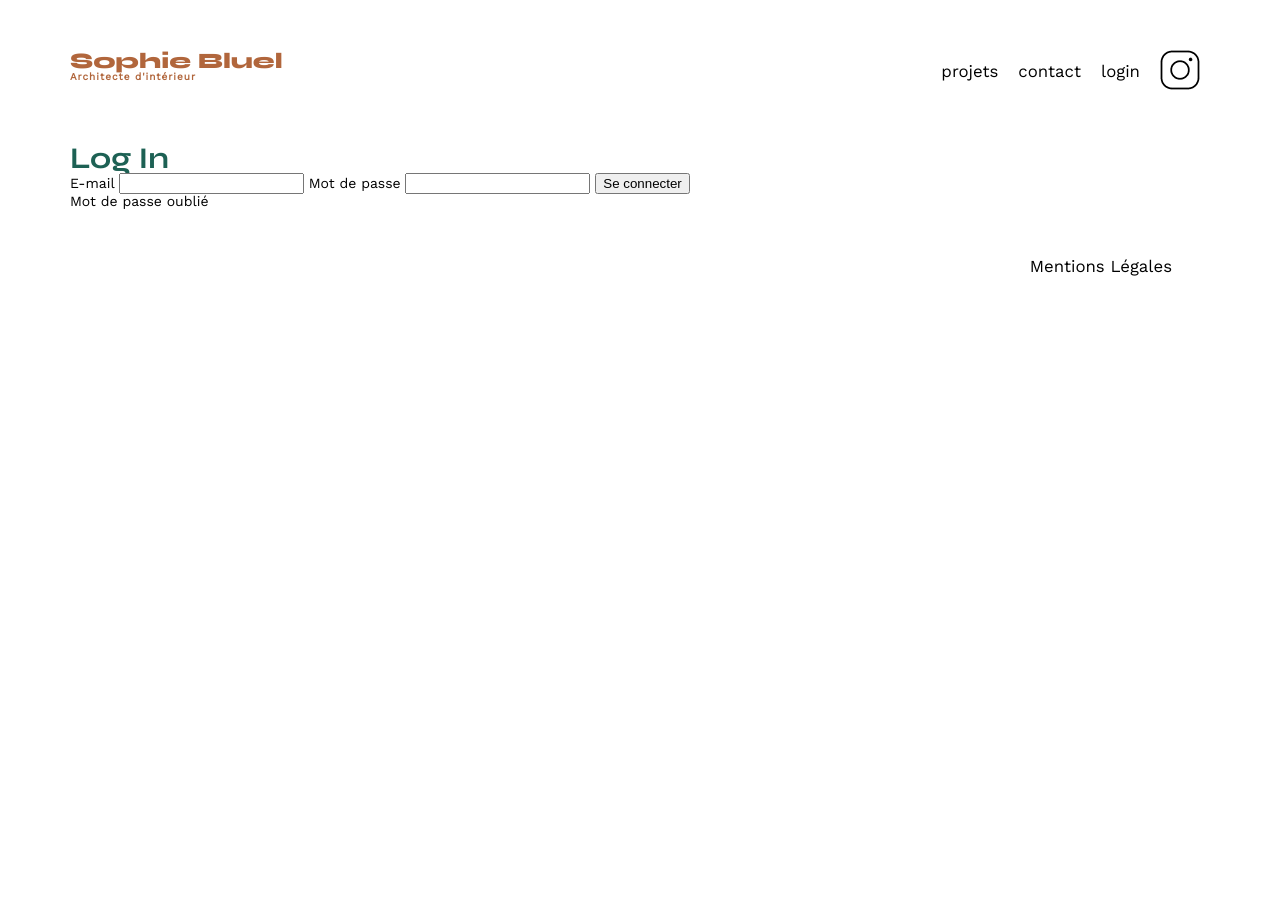
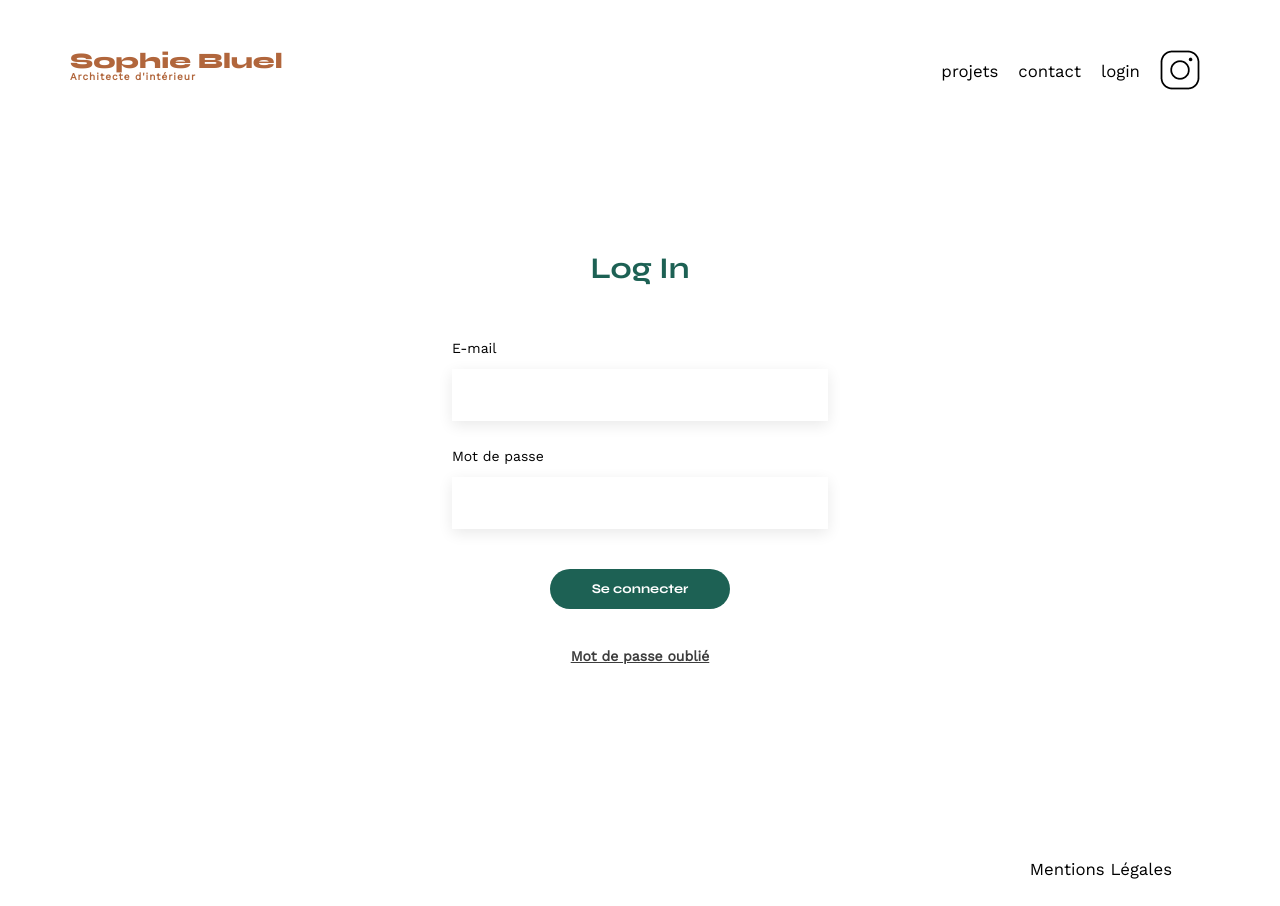
Before and after one commit to ImeneB7/Portfolio-Sophie-Bluel, a plain HTML site: page FrontEnd/login.html in a window 1280 px wide. Before the commit the page ends 800 px from the top, so only its background shows below. Drawn offline with nearby package versions, Linux system fonts and the light colour scheme.

Commit message:
récupération des données de connexion, mise en place du login logout

```diff
--- a/FrontEnd/assets/style.css
+++ b/FrontEnd/assets/style.css
@@ -215,3 +215,70 @@ footer nav ul {
 	justify-content: flex-end;
 	margin: 2em
 }
+
+/** STYLE CSS POUR LA PAGE LOG IN**/
+
+
+
+#login {
+	width: 33%;
+	margin: auto;
+	margin-top: 160px;
+}
+
+#login > * {
+	text-align: center;
+}
+
+#login h2{
+	margin-bottom: 20px;
+}
+
+#login form {
+	text-align: left;
+	margin-top:30px;
+	display: flex;
+	flex-direction: column;
+
+}
+
+#login input {
+	height: 50px;
+	font-size: 1.2em;
+	border: none;
+	box-shadow: 0px 4px 14px rgba(0, 0, 0, 0.09);
+}
+
+#login label {
+	margin: 2em 0 1em 0;
+}
+
+.footer-log nav ul li{
+	display: flex;
+	justify-content: flex-end;
+	margin-top: 170px;
+}
+
+.btn-connexion {
+	height: 40px;
+	font-family: 'Syne';
+	font-weight: 700;
+	color: white;
+	background-color: #1D6154;
+	margin : 3em auto ;
+	width: 180px;
+	text-align: center;
+	border-radius: 60px ;
+	border: transparent;
+}
+
+#forgot-password {
+	text-align: center;
+	text-decoration: underline;
+	font-weight: bold;
+	color: #3d3d3d;
+}
+
+.error-message {
+	color: red;
+}
```
Also changed, not shown: FrontEnd/index.html (+4 -3 lines), FrontEnd/js/index.js (+31 -0 lines).
